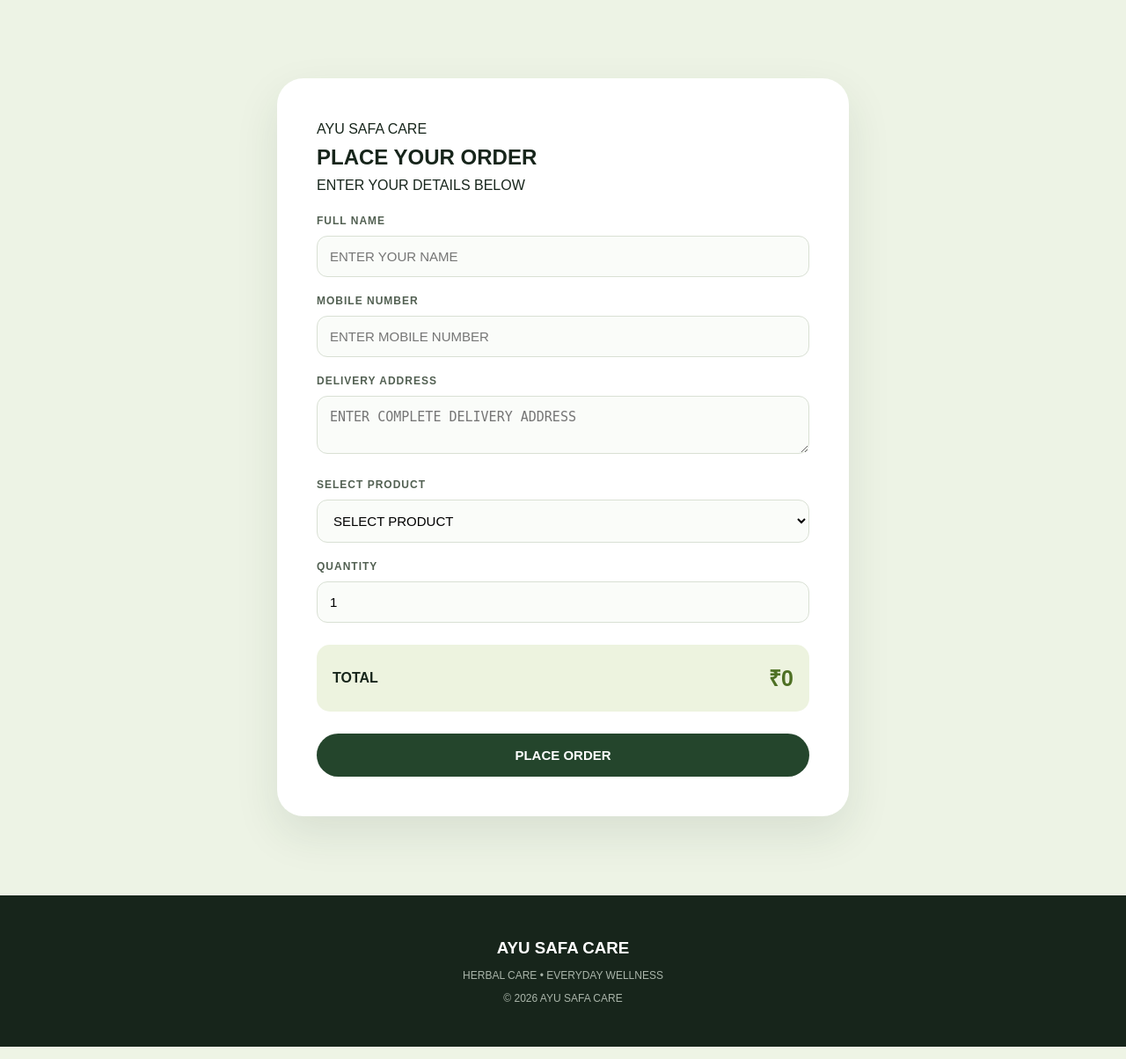
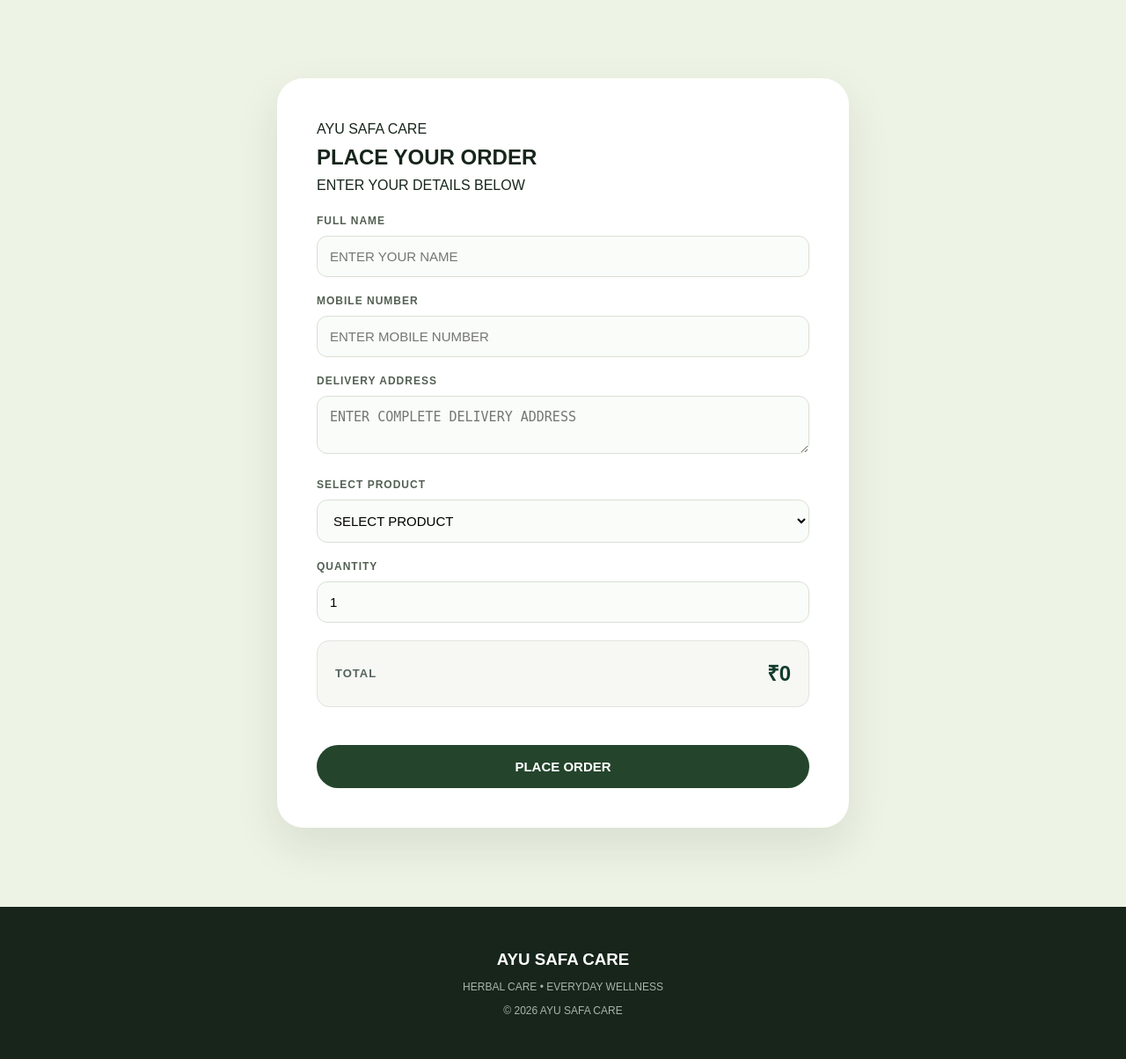
Before and after one commit to adilsuraiya037-ui/ayu-safa-care, a Flask app: page / in a window 1280 px wide. Shown: the part 1234-2438 px from the top of the page at 88% size. Run offline with Flask 3, Linux system fonts and the light colour scheme; some libraries are stand-ins or nearby versions.

Commit message:
Update index.html

```diff
--- a/templates/index.html
+++ b/templates/index.html
@@ -13,17 +13,15 @@
     <link rel="stylesheet"
           href="{{ url_for('static', filename='style.css') }}">
 
-
     <style>
 
         /* =========================================
-           PRODUCT SECTION
+           PRODUCT GRID
         ========================================= */
 
         .product-grid {
             align-items: stretch;
         }
-
 
         .product-card {
             overflow: hidden;
@@ -31,36 +29,37 @@
             flex-direction: column;
         }
 
-
         .product-image {
             width: 100%;
             height: 180px;
             padding: 12px;
+
             display: flex;
             align-items: center;
             justify-content: center;
+
             overflow: hidden;
+
             background: #f7f7f4;
             box-sizing: border-box;
         }
 
-
         .product-image img {
             width: auto;
             height: auto;
+
             max-width: 135px;
             max-height: 155px;
+
             object-fit: contain;
             display: block;
         }
-
 
         .product-content {
             display: flex;
             flex-direction: column;
             flex: 1;
         }
-
 
         .product-content .price {
             margin-top: auto;
@@ -74,40 +73,44 @@
         .product-content .card-button {
             width: 100%;
             min-height: 46px;
+
             margin-top: 8px;
+
             border: none;
             border-radius: 25px;
+
             display: flex;
             align-items: center;
             justify-content: center;
+
             text-decoration: none;
+
             box-sizing: border-box;
+
             cursor: pointer;
         }
-
 
         .product-content button.card-button {
             background: #123d2d;
             color: #ffffff;
+
             font-size: 12px;
             font-weight: 900;
             letter-spacing: 1px;
         }
 
-
         .product-content button.card-button:hover {
             background: #1e5b42;
         }
 
-
         .product-content .secondary-button {
             background: #f0eadc;
             color: #123d2d;
+
             font-size: 12px;
             font-weight: 900;
             letter-spacing: 1px;
         }
-
 
         .product-content .secondary-button:hover {
             background: #e3dbc9;
@@ -115,12 +118,13 @@
 
 
         /* =========================================
-           PRODUCT DETAILS POPUP
+           PRODUCT DETAILS MODAL
         ========================================= */
 
         .product-modal {
             position: fixed;
             inset: 0;
+
             z-index: 99999;
 
             display: none;
@@ -133,11 +137,9 @@
             background: rgba(0, 0, 0, 0.72);
         }
 
-
         .product-modal.show {
             display: flex;
         }
-
 
         .product-modal-box {
             position: relative;
@@ -158,7 +160,6 @@
             box-shadow:
                 0 25px 80px rgba(0, 0, 0, 0.30);
         }
-
 
         .modal-close {
             position: absolute;
@@ -183,11 +184,9 @@
             cursor: pointer;
         }
 
-
         .modal-close:hover {
             background: #1e5b42;
         }
-
 
         .modal-image {
             min-height: 430px;
@@ -201,7 +200,6 @@
             background: #f7f7f4;
         }
 
-
         .modal-image img {
             width: auto;
             height: auto;
@@ -212,11 +210,9 @@
             object-fit: contain;
         }
 
-
         .modal-content {
             padding: 55px 35px 35px;
         }
-
 
         .modal-content h2 {
             margin: 5px 0 15px;
@@ -227,7 +223,6 @@
             line-height: 1.25;
         }
 
-
         .modal-content .price {
             margin-bottom: 20px;
 
@@ -236,7 +231,6 @@
             font-size: 24px;
             font-weight: 900;
         }
-
 
         .modal-content p {
             color: #68756f;
@@ -247,7 +241,6 @@
             margin-bottom: 22px;
         }
 
-
         .modal-content h4 {
             color: #123d2d;
 
@@ -257,13 +250,10 @@
             margin-bottom: 12px;
         }
 
-
         .modal-content ul {
             padding-left: 20px;
-
             margin-bottom: 25px;
         }
-
 
         .modal-content li {
             color: #52645c;
@@ -273,7 +263,6 @@
 
             margin-bottom: 7px;
         }
-
 
         .modal-order-button {
             width: 100%;
@@ -295,9 +284,44 @@
             letter-spacing: 1px;
         }
 
-
         .modal-order-button:hover {
             background: #1e5b42;
+        }
+
+
+        /* =========================================
+           ORDER TOTAL
+        ========================================= */
+
+        .total-box {
+            margin-top: 20px;
+            margin-bottom: 18px;
+
+            padding: 18px 20px;
+
+            display: flex;
+            align-items: center;
+            justify-content: space-between;
+
+            background: #f7f7f4;
+
+            border: 1px solid #e3e3dc;
+            border-radius: 14px;
+        }
+
+        .total-box span {
+            color: #52645c;
+
+            font-size: 13px;
+            font-weight: 800;
+            letter-spacing: 1px;
+        }
+
+        .total-box strong {
+            color: #123d2d;
+
+            font-size: 24px;
+            font-weight: 900;
         }
 
 
@@ -311,17 +335,14 @@
                 height: 155px;
             }
 
-
             .product-image img {
                 max-width: 110px;
                 max-height: 130px;
             }
 
-
             .product-modal {
                 padding: 10px;
             }
-
 
             .product-modal-box {
                 grid-template-columns: 1fr;
@@ -331,27 +352,26 @@
                 border-radius: 18px;
             }
 
-
             .modal-image {
                 min-height: 250px;
-
                 padding: 20px;
             }
-
 
             .modal-image img {
                 max-width: 220px;
                 max-height: 230px;
             }
 
-
             .modal-content {
                 padding: 28px 22px 25px;
             }
 
-
             .modal-content h2 {
                 font-size: 24px;
+            }
+
+            .total-box strong {
+                font-size: 21px;
             }
 
         }
@@ -370,14 +390,11 @@
 
 <header class="navbar">
 
-
     <div class="brand">
-
 
         <div class="brand-mark">
             DR.ADIL SURAIYA
         </div>
-
 
         <div>
 
@@ -391,7 +408,6 @@
 
         </div>
 
-
     </div>
 
 
@@ -401,7 +417,6 @@
         ORDER NOW
 
     </a>
-
 
 </header>
 
@@ -413,26 +428,21 @@
 
 <section class="hero">
 
-
     <div class="hero-content">
-
 
         <p class="small-title">
             AYURVEDIC • HERBAL • CARE
         </p>
-
 
         <h2>
             NATURAL CARE<br>
             FOR EVERYDAY YOU
         </h2>
 
-
         <p>
             Discover thoughtfully prepared herbal products
             designed for your everyday wellness and personal care.
         </p>
-
 
         <a href="#products"
            class="primary-button">
@@ -441,9 +451,7 @@
 
         </a>
 
-
     </div>
-
 
 </section>
 
@@ -459,21 +467,17 @@
 
     <div class="section-heading">
 
-
         <p>
             OUR PRODUCTS
         </p>
-
 
         <h2>
             SIMPLE HERBAL CARE
         </h2>
 
-
         <span>
             QUALITY PRODUCTS FROM AYU SAFA CARE
         </span>
-
 
     </div>
 
@@ -482,10 +486,11 @@
     <div class="product-grid">
 
 
-        <!-- HAIR OIL -->
+        <!-- =====================================
+             HAIR OIL
+        ====================================== -->
 
         <div class="product-card">
-
 
             <div class="product-image">
 
@@ -498,7 +503,6 @@
 
 
             <div class="product-content">
-
 
                 <span class="product-category">
                     HAIR CARE
@@ -541,18 +545,17 @@
 
                 </a>
 
-
             </div>
-
 
         </div>
 
 
 
-        <!-- SHAMPOO -->
+        <!-- =====================================
+             SHAMPOO
+        ====================================== -->
 
         <div class="product-card">
-
 
             <div class="product-image">
 
@@ -565,7 +568,6 @@
 
 
             <div class="product-content">
-
 
                 <span class="product-category">
                     HAIR CARE
@@ -606,18 +608,17 @@
 
                 </a>
 
-
             </div>
-
 
         </div>
 
 
 
-        <!-- MALAM -->
+        <!-- =====================================
+             MALAM
+        ====================================== -->
 
         <div class="product-card">
-
 
             <div class="product-image">
 
@@ -630,7 +631,6 @@
 
 
             <div class="product-content">
-
 
                 <span class="product-category">
                     SKIN CARE
@@ -671,15 +671,12 @@
 
                 </a>
 
-
             </div>
-
 
         </div>
 
 
     </div>
-
 
 </section>
 
@@ -698,21 +695,17 @@
 
         <div class="section-heading">
 
-
             <p>
                 AYU SAFA CARE
             </p>
-
 
             <h2>
                 PLACE YOUR ORDER
             </h2>
 
-
             <span>
                 ENTER YOUR DETAILS BELOW
             </span>
-
 
         </div>
 
@@ -724,10 +717,11 @@
         >
 
 
+            <!-- NAME -->
+
             <label>
                 FULL NAME
             </label>
-
 
             <input
                 type="text"
@@ -737,11 +731,11 @@
             >
 
 
+            <!-- PHONE -->
 
             <label>
                 MOBILE NUMBER
             </label>
-
 
             <input
                 type="tel"
@@ -751,11 +745,11 @@
             >
 
 
+            <!-- ADDRESS -->
 
             <label>
                 DELIVERY ADDRESS
             </label>
-
 
             <textarea
                 name="address"
@@ -764,11 +758,11 @@
             ></textarea>
 
 
+            <!-- PRODUCT -->
 
             <label>
                 SELECT PRODUCT
             </label>
-
 
             <select
                 name="product"
@@ -776,7 +770,6 @@
                 required
                 onchange="updatePrice()"
             >
-
 
                 <option value="">
                     SELECT PRODUCT
@@ -806,15 +799,14 @@
                     AYU SAFA CARE MALAM — ₹149
                 </option>
 
-
             </select>
 
 
+            <!-- QUANTITY -->
 
             <label>
                 QUANTITY
             </label>
-
 
             <input
                 type="number"
@@ -828,6 +820,7 @@
             >
 
 
+            <!-- HIDDEN AMOUNT SENT TO FLASK -->
 
             <input
                 type="hidden"
@@ -837,23 +830,22 @@
             >
 
 
+            <!-- TOTAL -->
 
             <div class="total-box">
-
 
                 <span>
                     TOTAL
                 </span>
 
-
                 <strong id="total">
                     ₹0
                 </strong>
 
-
             </div>
 
 
+            <!-- SUBMIT -->
 
             <button
                 type="submit"
@@ -867,9 +859,7 @@
 
         </form>
 
-
     </div>
-
 
 </section>
 
@@ -888,10 +878,13 @@
     <div class="product-modal-box">
 
 
+        <!-- CLOSE -->
+
         <button
             type="button"
             class="modal-close"
             onclick="closeProduct()"
+            aria-label="Close"
         >
 
             ×
@@ -900,8 +893,9 @@
 
 
 
+        <!-- IMAGE -->
+
         <div class="modal-image">
-
 
             <img
                 id="modalProductImage"
@@ -909,10 +903,11 @@
                 alt=""
             >
 
-
         </div>
 
 
+
+        <!-- DETAILS -->
 
         <div class="modal-content">
 
@@ -924,12 +919,10 @@
             </span>
 
 
-
             <h2
                 id="modalProductName"
             >
             </h2>
-
 
 
             <div
@@ -939,12 +932,10 @@
             </div>
 
 
-
             <p
                 id="modalDescription"
             >
             </p>
-
 
 
             <h4>
@@ -952,12 +943,10 @@
             </h4>
 
 
-
             <ul
                 id="modalBenefits"
             >
             </ul>
-
 
 
             <a
@@ -973,9 +962,7 @@
 
         </div>
 
-
     </div>
-
 
 </div>
 
@@ -987,21 +974,17 @@
 
 <footer>
 
-
     <h3>
         AYU SAFA CARE
     </h3>
-
 
     <p>
         HERBAL CARE • EVERYDAY WELLNESS
     </p>
 
-
     <p>
         © 2026 AYU SAFA CARE
     </p>
-
 
 </footer>
 
@@ -1018,9 +1001,7 @@
    PRODUCT DATA
 ========================================= */
 
-
 const products = {
-
 
     oil: {
 
@@ -1115,22 +1096,17 @@ const products = {
 
     }
 
-
 };
 
 
 
 /* =========================================
-   PRODUCT DETAILS
+   OPEN PRODUCT DETAILS
 ========================================= */
-
 
 function openProduct(productId) {
 
-
-    const product =
-        products[productId];
-
+    const product = products[productId];
 
     if (!product) {
         return;
@@ -1140,26 +1116,20 @@ function openProduct(productId) {
     const modal =
         document.getElementById("productModal");
 
-
     const image =
         document.getElementById("modalProductImage");
-
 
     const category =
         document.getElementById("modalCategory");
 
-
     const name =
         document.getElementById("modalProductName");
-
 
     const price =
         document.getElementById("modalPrice");
 
-
     const description =
         document.getElementById("modalDescription");
-
 
     const benefits =
         document.getElementById("modalBenefits");
@@ -1183,7 +1153,6 @@ function openProduct(productId) {
     image.src =
         product.image;
 
-
     image.alt =
         product.name;
 
@@ -1204,25 +1173,20 @@ function openProduct(productId) {
         product.description;
 
 
-    benefits.innerHTML =
-        "";
+    benefits.innerHTML = "";
 
 
-    product.benefits.forEach(
-        function(benefit) {
+    product.benefits.forEach(function(benefit) {
 
-            const li =
-                document.createElement("li");
+        const li =
+            document.createElement("li");
 
+        li.textContent =
+            benefit;
 
-            li.textContent =
-                benefit;
+        benefits.appendChild(li);
 
-
-            benefits.appendChild(li);
-
-        }
-    );
+    });
 
 
     modal.classList.add("show");
@@ -1235,4 +1199,175 @@ function openProduct(productId) {
 
 
 
-/*
+/* =========================================
+   CLOSE PRODUCT DETAILS
+========================================= */
+
+function closeProduct() {
+
+    const modal =
+        document.getElementById("productModal");
+
+
+    if (!modal) {
+        return;
+    }
+
+
+    modal.classList.remove("show");
+
+
+    document.body.style.overflow =
+        "";
+
+}
+
+
+
+/* =========================================
+   UPDATE ORDER TOTAL
+========================================= */
+
+function updatePrice() {
+
+    const productSelect =
+        document.getElementById("product");
+
+    const quantityInput =
+        document.getElementById("quantity");
+
+    const totalElement =
+        document.getElementById("total");
+
+    const amountInput =
+        document.getElementById("amount");
+
+
+    if (
+        !productSelect ||
+        !quantityInput ||
+        !totalElement ||
+        !amountInput
+    ) {
+
+        return;
+
+    }
+
+
+    const selectedOption =
+        productSelect.options[
+            productSelect.selectedIndex
+        ];
+
+
+    let price =
+        parseFloat(
+            selectedOption.getAttribute("data-price")
+        );
+
+
+    let quantity =
+        parseInt(
+            quantityInput.value
+        );
+
+
+    if (isNaN(price)) {
+        price = 0;
+    }
+
+
+    if (isNaN(quantity) || quantity < 1) {
+        quantity = 1;
+    }
+
+
+    const total =
+        price * quantity;
+
+
+    /* Display with Rupee symbol */
+
+    totalElement.textContent =
+        "₹" + total;
+
+
+    /* Send numeric amount to Flask */
+
+    amountInput.value =
+        total;
+
+}
+
+
+
+/* =========================================
+   MODAL BACKGROUND CLICK
+========================================= */
+
+document.addEventListener(
+    "DOMContentLoaded",
+    function() {
+
+
+        /* Calculate initial total */
+
+        updatePrice();
+
+
+        const modal =
+            document.getElementById("productModal");
+
+
+        if (modal) {
+
+            modal.addEventListener(
+                "click",
+                function(event) {
+
+                    if (
+                        event.target === modal
+                    ) {
+
+                        closeProduct();
+
+                    }
+
+                }
+            );
+
+        }
+
+
+    }
+);
+
+
+
+/* =========================================
+   ESC KEY CLOSES MODAL
+========================================= */
+
+document.addEventListener(
+    "keydown",
+    function(event) {
+
+        if (
+            event.key === "Escape"
+        ) {
+
+            closeProduct();
+
+        }
+
+    }
+);
+
+
+</script>
+
+
+</body>
+
+</html>
```
